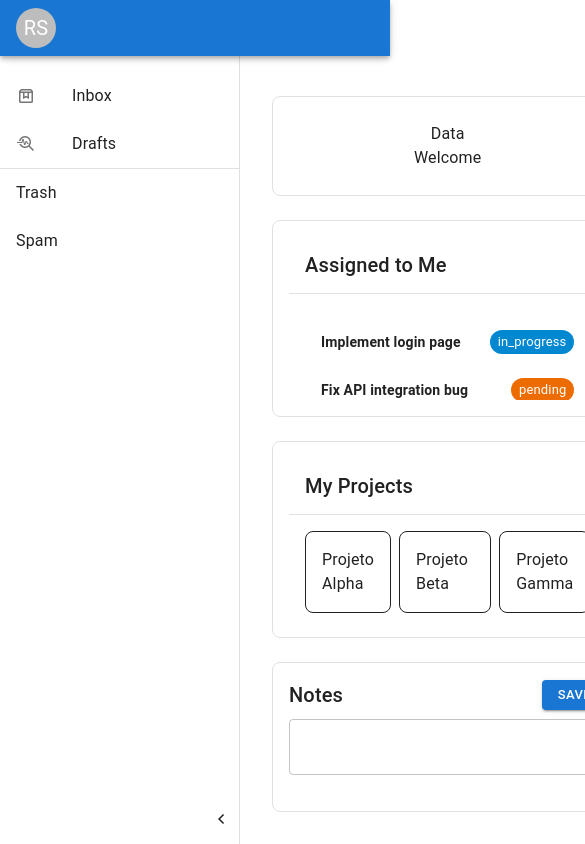
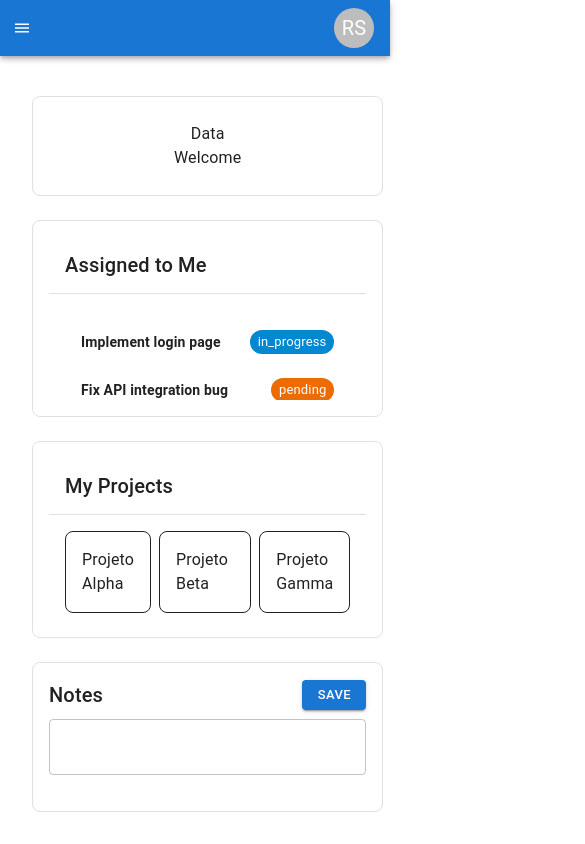
Before and after one commit to LarissaTrin/TCC-MBA-UI, a Next.js app: page /home in a window 390 px wide. Shown: the top 844 px of the page, 585 px wide, since content can reach past the window. Built offline with nearby package versions, Linux system fonts and the light colour scheme.

Commit message:
add default theme

```diff
--- a/src/app/layout.tsx
+++ b/src/app/layout.tsx
@@ -4,6 +4,7 @@ import "./globals.css";
 import "material-symbols/outlined.css";
 
 import { BaseLayout } from "@/common/layout";
+import { ThemeProvider } from "@/common/provider";
 
 const geistSans = Geist({
   variable: "--font-geist-sans",
@@ -30,7 +31,9 @@ export default function RootLayout({
       <body
         className={`${geistSans.variable} ${geistMono.variable} antialiased`}
       >
-        <BaseLayout>{children}</BaseLayout>
+        <ThemeProvider>
+          <BaseLayout>{children}</BaseLayout>
+        </ThemeProvider>
       </body>
     </html>
   );
--- a/src/common/layout/BaseLayout.tsx
+++ b/src/common/layout/BaseLayout.tsx
@@ -1,8 +1,14 @@
 "use client";
 
-import { Box, CssBaseline } from "@mui/material";
+import {
+  Box,
+  CssBaseline,
+  Theme,
+  useMediaQuery,
+  useTheme,
+} from "@mui/material";
 import { usePathname } from "next/navigation";
-import { ReactNode } from "react";
+import { ReactNode, useState } from "react";
 
 import { GenericHeader, GenericSidebar } from "@/components";
 
@@ -13,6 +19,15 @@ interface BaseLayoutProps {
 export function BaseLayout({ children }: BaseLayoutProps) {
   const pathname = usePathname();
   const isLoginPage = pathname.startsWith("/login");
+
+  const [isSidebarOpen, setSidebarOpen] = useState(false);
+  const isMobile = useMediaQuery((theme: Theme) =>
+    theme.breakpoints.down("md")
+  );
+
+  const handleSidebarToggle = () => {
+    setSidebarOpen(!isSidebarOpen);
+  };
 
   if (isLoginPage) {
     return (
@@ -26,11 +41,15 @@ export function BaseLayout({ children }: BaseLayoutProps) {
   return (
     <Box display="flex" height="100vh">
       <CssBaseline />
-      <GenericHeader />
+      <GenericHeader onMenuClick={handleSidebarToggle} />
+
+      <GenericSidebar
+        variant={isMobile ? "temporary" : "permanent"}
+        open={isMobile ? isSidebarOpen : true}
+        onClose={() => setSidebarOpen(false)}
+      />
 
       <Box display="flex" flex={1} marginTop="64px">
-        <GenericSidebar />
-
         <Box flex={1} overflow="auto">
           {children}
         </Box>
--- a/src/common/model/components/Header.ts
+++ b/src/common/model/components/Header.ts
@@ -1,3 +1,4 @@
 export interface GenericHeaderProps {
   id?: string;
+  onMenuClick?: () => void;
 }
--- a/src/common/model/components/Sidebar.ts
+++ b/src/common/model/components/Sidebar.ts
@@ -1,9 +1,10 @@
-import { HTMLInputTypeAttribute } from "react";
-
 /**
  * Props for the GenericTextField component.
  */
 export interface GenericSidebarProps {
   /** The id of the input element */
   id?: string;
+  open: boolean;
+  variant: "permanent" | "temporary";
+  onClose: () => void;
 }
--- /dev/null
+++ b/src/common/provider/ThemeProvider.tsx
@@ -0,0 +1,34 @@
+'use client';
+
+import { createTheme, ThemeProvider as ThemeProviderMaterial } from '@mui/material/styles';
+import CssBaseline from '@mui/material/CssBaseline';
+import { ReactNode, useMemo } from 'react';
+import { useMediaQuery } from '@mui/material';
+
+export function ThemeProvider({ children }: { children: ReactNode }) {
+  const prefersDarkMode = useMediaQuery('(prefers-color-scheme: dark)');
+
+  const theme = useMemo(
+    () =>
+      createTheme({
+        palette: {
+          mode: 'light',
+        //   mode: prefersDarkMode ? 'dark' : 'light',
+          primary: {
+            main: '#1976d2',
+          },
+          secondary: {
+            main: '#dc004e',
+          },
+        },
+      }),
+    [prefersDarkMode],
+  );
+
+  return (
+    <ThemeProviderMaterial theme={theme}>
+      <CssBaseline />
+      {children}
+    </ThemeProviderMaterial>
+  );
+}
--- /dev/null
+++ b/src/common/provider/index.ts
@@ -0,0 +1 @@
+export * from "./ThemeProvider";
--- a/src/components/widgets/HeaderNavbar.tsx
+++ b/src/components/widgets/HeaderNavbar.tsx
@@ -8,7 +8,7 @@ import {
 } from "@mui/material";
 
 import { GenericHeaderProps } from "@/common/model";
-import { GenericAvatar, GenericMenu } from "./";
+import { GenericAvatar, GenericIcon, GenericMenu } from "./";
 
 /**
  * A generic and reusable Drawer component, based on Material UI's Drawer.
@@ -23,11 +23,9 @@ import { GenericAvatar, GenericMenu } from "./";
  * @param {React.ReactNode} children - The content to be rendered inside the Drawer.
  * @param {object} props - Other valid props for the MUI Drawer component to be passed through.
  */
-export function GenericHeader({ ...props }: GenericHeaderProps) {
+export function GenericHeader({ onMenuClick, ...props }: GenericHeaderProps) {
   const settings = [
     { name: "Profile", onClick: () => console.log("Profile clicked") },
-    { name: "Account", onClick: () => console.log("Account clicked") },
-    { name: "Dashboard", onClick: () => console.log("Dashboard clicked") },
     { name: "Logout", onClick: () => console.log("Logout clicked") },
   ];
 
@@ -43,6 +41,14 @@ export function GenericHeader({ ...props }: GenericHeaderProps) {
           justifyContent: "space-between",
         }}
       >
+        <IconButton
+          color="inherit"
+          aria-label="open drawer"
+          edge="start"
+          sx={{ mr: 2, display: { md: "none" } }}
+        >
+          <GenericIcon icon="menu" onClick={onMenuClick} />
+        </IconButton>
         <Typography
           variant="h6"
           noWrap
--- a/src/components/widgets/Sidebar.tsx
+++ b/src/components/widgets/Sidebar.tsx
@@ -18,19 +18,25 @@ import { GenericDrawer, GenericIcon, GenericList } from "./";
  *
  * @param {string} id - The unique identifier for the sidebar.
  */
-export function GenericSidebar({ id }: GenericSidebarProps) {
+export function GenericSidebar({
+  open,
+  variant,
+  onClose,
+}: GenericSidebarProps) {
   const [expanded, setExpanded] = useState(true);
   const drawerWidth = expanded ? 240 : 80;
 
   return (
     <GenericDrawer
-      open
-      variant="permanent"
+      open={open}
+      variant={variant}
+      onClose={onClose}
       sx={{
-        width: drawerWidth,
+        width: variant === "permanent" ? drawerWidth : "auto",
         flexShrink: 0,
         [`& .MuiDrawer-paper`]: {
-          width: drawerWidth,
+          width:
+            variant === "permanent" ? drawerWidth : "-webkit-fill-available",
           paddingTop: "64px",
           boxSizing: "border-box",
           display: "flex",
@@ -60,10 +66,12 @@ export function GenericSidebar({ id }: GenericSidebarProps) {
       </Box>
 
       <Box textAlign="end" p={1}>
-        <GenericIcon
-          icon={expanded ? "chevron_left" : "chevron_right"}
-          onClick={() => setExpanded(!expanded)}
-        />
+        {variant === "permanent" && (
+          <GenericIcon
+            icon={expanded ? "chevron_left" : "chevron_right"}
+            onClick={() => setExpanded(!expanded)}
+          />
+        )}
       </Box>
     </GenericDrawer>
   );
```
